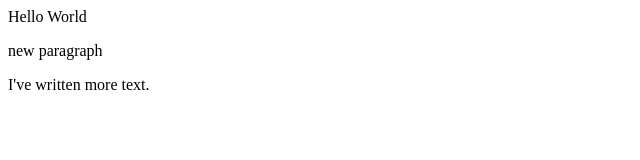
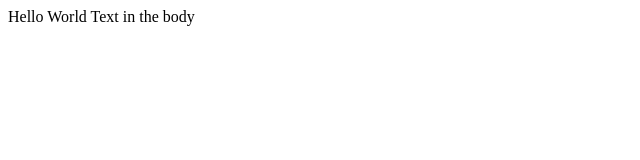
Before and after one commit to kaisicker/.github.io, a plain HTML site: page index.html in a window 1280 px wide. Shown: the whole page, without its empty margins (0-640 px from the left). Drawn offline with Linux system fonts and the light colour scheme.

Commit message:
Update index.html

```diff
--- a/index.html
+++ b/index.html
@@ -1,3 +1,8 @@
-Hello World
-<p>new paragraph</p>
-I've written more text.
+<html>
+  <head>
+    Hello World
+  </head>
+<body>
+  Text in the body
+</body>
+</html>
```
